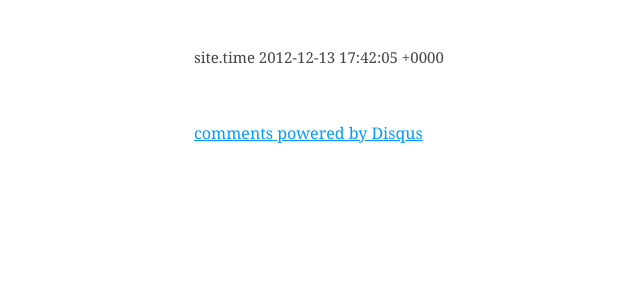
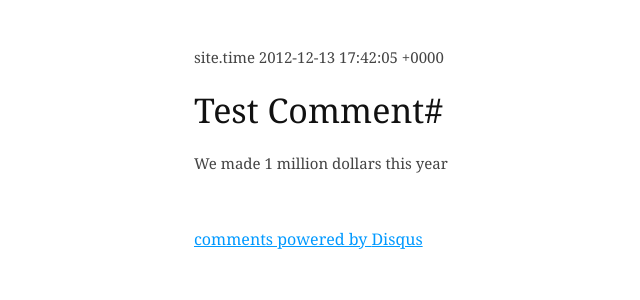
Before and after one commit to jjcat/jjcat.github.io, a Jekyll site: the page built from _posts/2012-12-14-test-jekyll.md, in a window 1280 px wide. Shown: the top 300 px of the page, without its empty margins (110-750 px from the left). Built offline with Jekyll 4.4.1, drawn with Linux system fonts in a browser that asks for light colours; Markdown is read by kramdown in place of the engine named in the settings; comment, search, counter and statistics services are not loaded.

Commit message:
test comment

```diff
--- a/_posts/2012-12-14-test-jekyll.md
+++ b/_posts/2012-12-14-test-jekyll.md
@@ -4,3 +4,7 @@ title: Jekyll Test
 ---
 site.time
 {{site.time}}
+
+#Test Comment#
+
+We made 1 million dollars {% comment %} in losses {% endcomment %} this year
```
